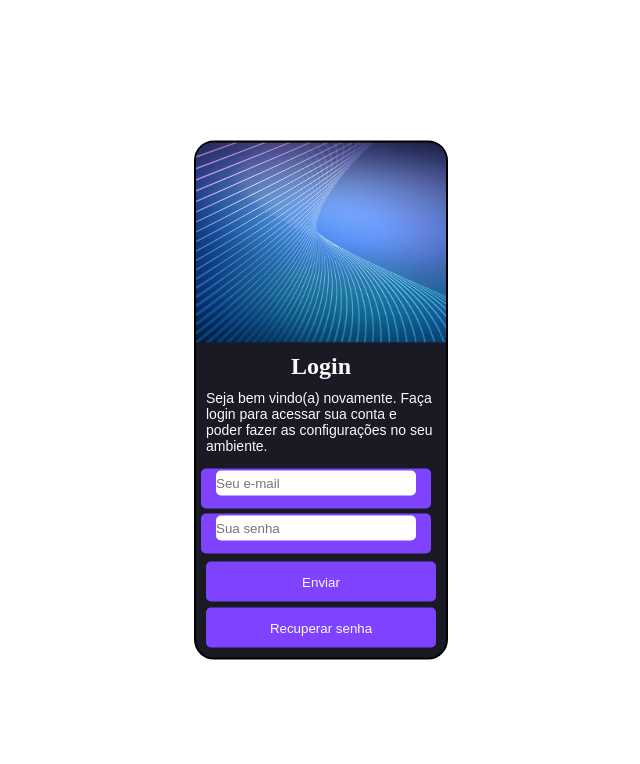
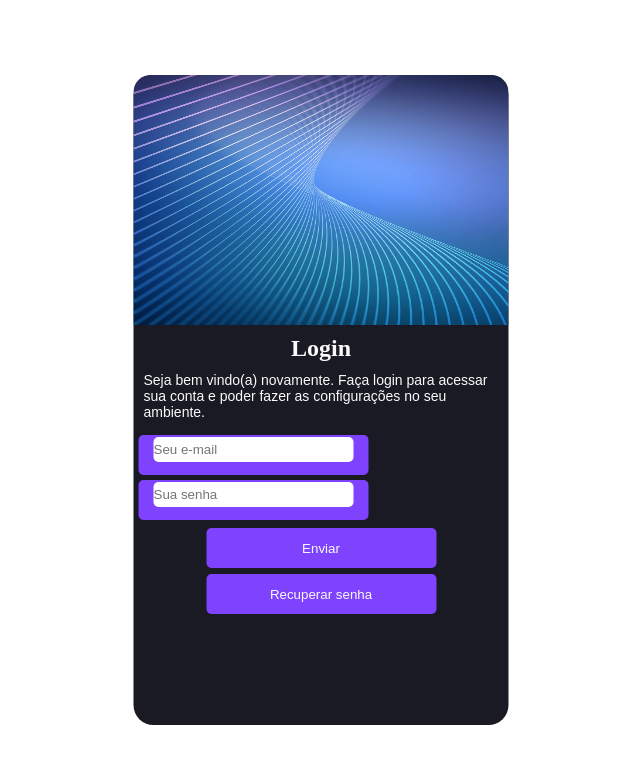
Before and after one commit to heebettinelli/HTML-E-CSS, a PHP site: page / in a window 1280 px wide. Shown: the top 764 px of the page, without its empty margins (319-959 px from the left). Run offline with PHP 8.4, Linux system fonts and the light colour scheme.

Commit message:
alteracao do css

```diff
--- a/DESAFIOS/desafio-login/styles/style.css
+++ b/DESAFIOS/desafio-login/styles/style.css
@@ -35,9 +35,9 @@ p {
 
 
 section {
-    width: 250px;
-    height: 515px;
-    border: 2px solid black;
+    width: 375px;
+    height: 650px;
+    border:none;
     border-radius: 20px;
     background-color: var(--cor001);
     color: var(--cor003);
@@ -52,13 +52,13 @@ section#login {
 }
 
 div#img {
-    width: 100px;
-    height: 200px;
+    width: 375px;
+    height: 250px;
 
 }
 img{
-    width: 250px;
-    height: 200px;
+    width: 375px;
+    height: 250px;
     border-radius: 17px 17px 0px 0px ;
 }
 
```
